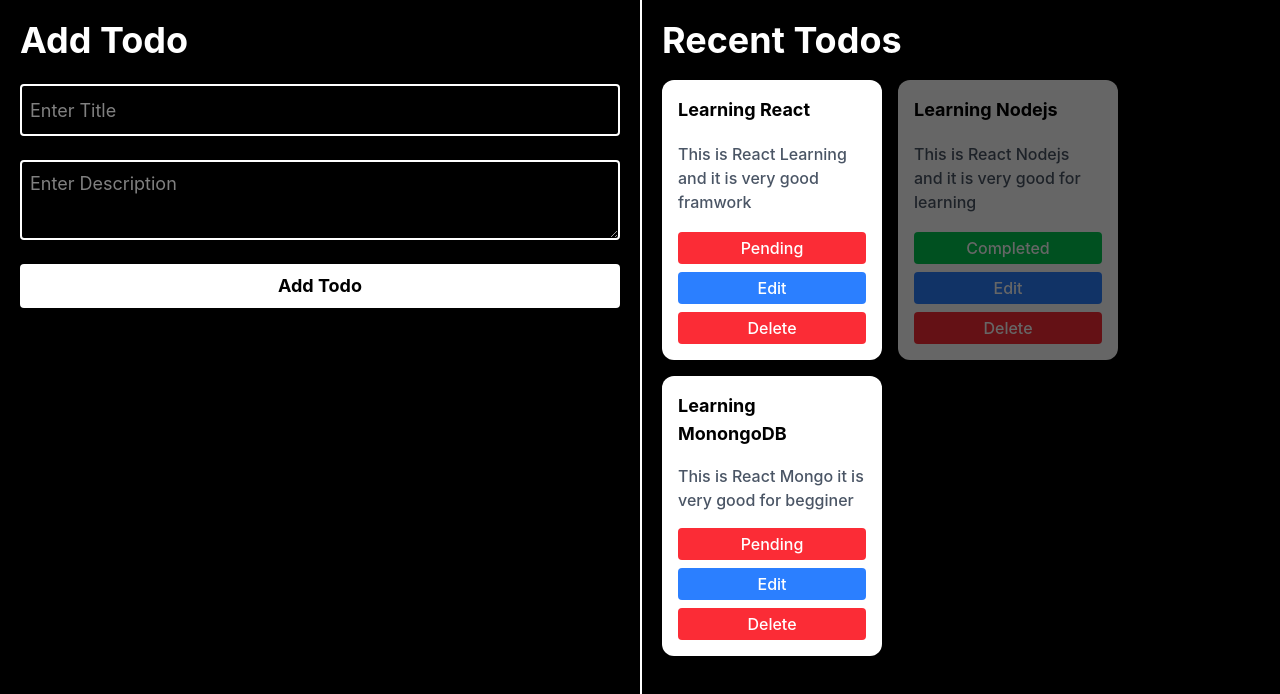
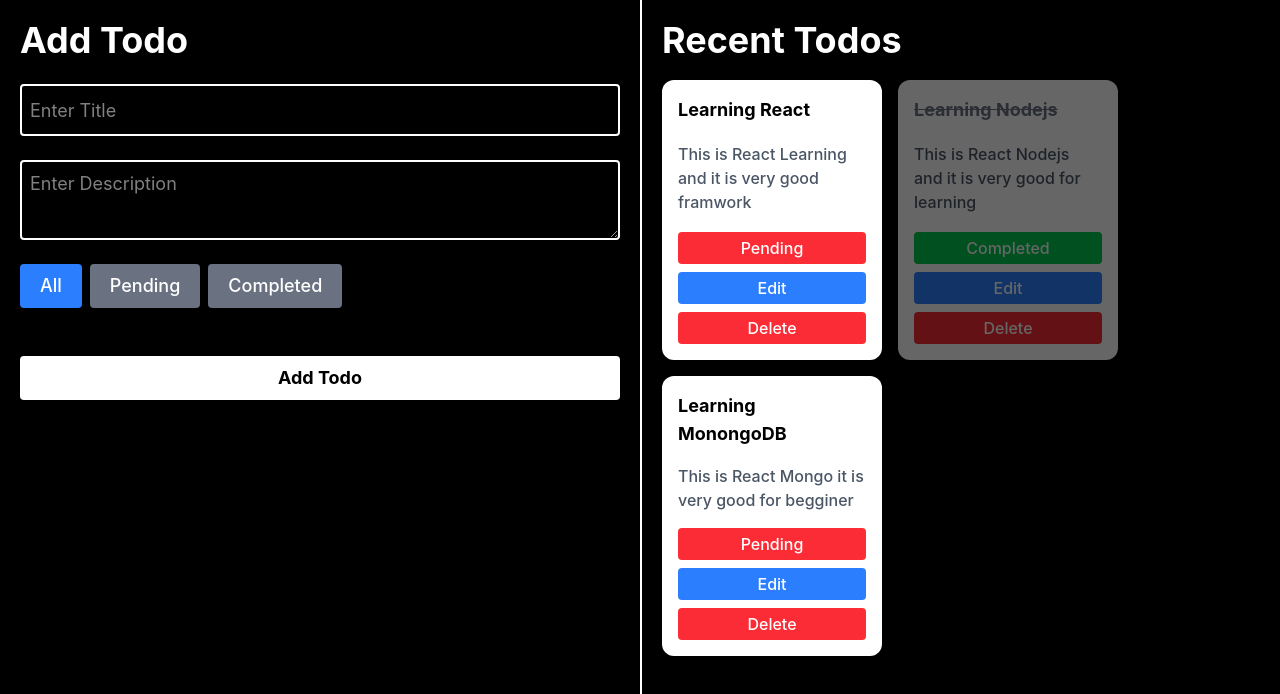
Before and after one commit to Kashyapgaliya29/task-manager-project, a React (Vite) app: page / in a window 1280 px wide. Shown: the top 694 px of the page. Built offline with nearby package versions, Linux system fonts and the light colour scheme.

Commit message:
Feature adding: filter,delete

```diff
--- a/src/App.jsx
+++ b/src/App.jsx
@@ -1,5 +1,6 @@
 import React, { useState } from 'react'
 import TodoForm from './components/TodoForm'
+import TodoCard from './components/TodoCard'
 
 const App = () => {
   const [todos, setTodos] = useState([
@@ -22,8 +23,9 @@
       completed: false
     }
   ])
+  const [filter, setFilter] = useState('all')
+
   // const [title, setTitle] = useState('')
-
   // const handleSubmit = (e) =>{
   //   e.preventDefault()
 
@@ -38,27 +40,31 @@
   //   setTitle('')
   // }
 
-  const deleteTodo = (idx)=>{
-    const copyTodo = [...todos]
-    copyTodo.splice(idx,1)
-    setTodos(copyTodo)
+  const deleteTodo = (id)=>{
+    setTodos(
+      todos.filter(todo => todo.id !== id)
+    )
   }
 
   const toggleStatus=(id)=>{
-    // const newCopyTodo = [...todos]
-    // newCopyTodo.map((todo)=>{
-    //   if(todo.id === id) {
-    //     todo.completed = !todo.completed
-    //   }
-    // })
-    // setTodos(newCopyTodo)
-
     setTodos(
       todos.map((todo)=>
         todo.id === id ? {...todo,completed:!todo.completed} : todo
       )
     )
   }
+
+  let filterTodos;
+
+  if(filter === 'all'){
+    filterTodos = todos;
+  }else if(filter === 'pending'){
+    filterTodos = todos.filter(todo => !todo.completed)
+  }else if(filter === 'completed'){
+    filterTodos = todos.filter(todo => todo.completed)
+  }
+
+
   return (
     <div className='h-screen bg-black text-white flex flex-col lg:flex-row'>
 
@@ -76,34 +82,21 @@
       <TodoForm
         todos={todos}
         setTodos={setTodos}
+        filter={filter}
+        setFilter={setFilter}
       />
 
       <div className='h-auto w-1/2 border-l-2 border-white flex flex-col p-5 overflow-auto'>
         <h1 className='text-4xl font-bold pb-5'>Recent Todos</h1>
         <div className='flex flex-wrap gap-4'>
-          {todos.map((elem, idx) => (
-          <div key={idx} className={` ${elem.completed ? 'opacity-40' : ''} h-70 w-55  bg-white text-black rounded-xl p-4 font-medium flex flex-col justify-between`}>
-
-            <h1 className='text-lg font-bold'>{elem.title}</h1>
-            <p className='font-stretch-50% text-gray-600'>{elem.description}</p>
-            <div className='flex flex-col gap-2'>
-                <button
-                  className={`px-2 py-1 ${elem.completed ? 'bg-green-500':'bg-red-500'} text-white rounded w-full`}
-                  onClick={()=>toggleStatus(elem.id)}>
-                  {elem.completed ? 'Completed' : 'Pending'}
-                </button>
-
-                <button
-                  className='px-2 py-1 bg-blue-500 text-white rounded w-full'>Edit
-                </button>
-
-                <button
-                  className='px-2 py-1 bg-red-500 text-white rounded w-full' onClick={()=>deleteTodo(idx)}>Delete
-                </button>
-            </div>
-
-          </div>
-        ))}
+          {filterTodos.map((todo) => (
+              <TodoCard
+                todo={todo}
+                key={todo.id}
+                toggleStatus={toggleStatus}
+                deleteTodo={deleteTodo}
+              />
+          ))}
         </div>
       </div>
 
--- /dev/null
+++ b/src/components/TodoCard.jsx
@@ -0,0 +1,31 @@
+import React from 'react'
+
+const TodoCard = ({ todo,toggleStatus,deleteTodo }) => {
+  return (
+    <>
+        <div className={` ${todo.completed ? 'opacity-40' : ''} h-70 w-55 bg-white text-black rounded-xl p-4 font-medium flex flex-col justify-between`}>
+
+            <h1 className={` ${todo.completed ? 'line-through text-gray-500' : ''} text-lg font-bold`}>{todo.title}</h1>
+            <p className='font-stretch-50% text-gray-600 font-medium'>{todo.description}</p>
+            <div className='flex flex-col gap-2'>
+                <button
+                  className={`px-2 py-1 ${todo.completed ? 'bg-green-500':'bg-red-500'} text-white rounded w-full`}
+                  onClick={()=>toggleStatus(todo.id)}>
+                  {todo.completed ? 'Completed' : 'Pending'}
+                </button>
+
+                <button
+                  className='px-2 py-1 bg-blue-500 text-white rounded w-full'>Edit
+                </button>
+
+                <button
+                  className='px-2 py-1 bg-red-500 text-white rounded w-full' onClick={()=>deleteTodo(todo.id)}>Delete
+                </button>
+            </div>
+
+        </div>
+    </>
+  )
+}
+
+export default TodoCard
--- a/src/components/TodoForm.jsx
+++ b/src/components/TodoForm.jsx
@@ -1,12 +1,17 @@
 import React,{ useState } from 'react'
 
-const TodoForm = ({ todos,setTodos}) => {
+const TodoForm = ({ todos,setTodos,filter,setFilter }) => {
     const [title, setTitle] = useState('')
     const [description,setDescription] = useState('')
+    const [error, setError] = useState('')
 
     const handleSubmit = (e) =>{
         e.preventDefault()
 
+        if(!title.trim() || !description.trim()){
+          setError('Both Feild Required')
+          return
+        }
         setTodos([
         ...todos,
         {
@@ -36,6 +41,24 @@
             value={description}
             onChange={(e)=>setDescription(e.target.value)}
           /><br/>
+          <div className='flex gap-2'>
+            <button
+              className={`px-5 py-2 ${filter === 'all' ? 'bg-blue-500' : 'bg-gray-500'} rounded text-lg font-medium`}
+              type='button'
+              onClick={()=>setFilter('all')}>All
+            </button>
+            <button
+              className={`px-5 py-2 ${filter === 'pending' ? 'bg-blue-500' : 'bg-gray-500'} rounded text-lg font-medium`}
+              type='button'
+              onClick={()=>setFilter('pending')}>Pending
+            </button>
+            <button
+              className={`px-5 py-2 ${filter === 'completed' ? 'bg-blue-500' : 'bg-gray-500'} rounded text-lg font-medium`}
+              type='button'
+              onClick={()=>setFilter('completed')}>Completed
+            </button>
+          </div><br/>
+          <p>{error}</p><br/>
           <button className='w-auto px-2 py-2 rounded bg-white text-black font-bold text-lg'>Add Todo</button>
       </form>
     </>
```
